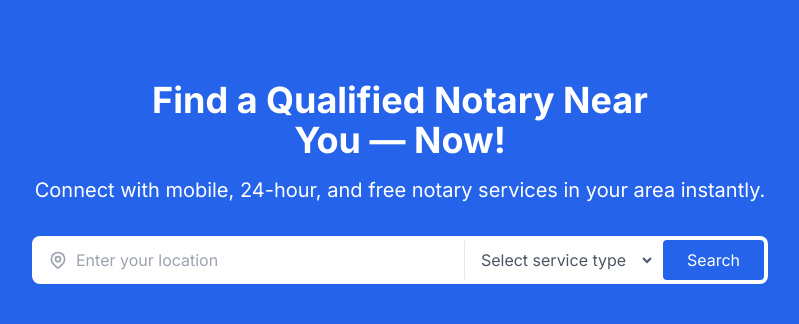
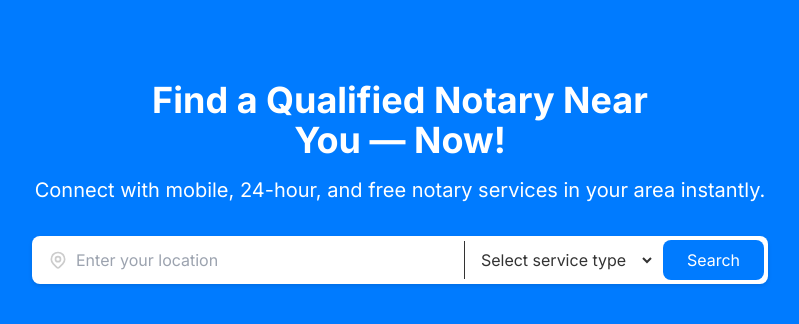
Before and after one commit to 7lsnyc/7lsnyc-notary-finder-now-windsurf, a Next.js app: page / in a window 1280 px wide. Shown: the top 324 px of the page, without its empty margins (240-1039 px from the left). Built offline with nearby package versions, Linux system fonts and the light colour scheme.

Commit message:
Update styles to use design system tokens and colors

```diff
--- a/src/app/globals.css
+++ b/src/app/globals.css
@@ -4,19 +4,19 @@
 
 @layer base {
   body {
-    @apply bg-background text-text;
+    @apply bg-white text-text-dark font-inter;
   }
 }
 
 @layer components {
   /* Layout */
   .container {
-    @apply mx-auto px-4 max-w-7xl;
+    @apply mx-auto px-section max-w-7xl;
   }
 
   /* Form Elements */
   .input {
-    @apply w-full px-4 py-2 rounded-lg border border-gray-300 focus:border-blue-500 focus:ring-2 focus:ring-blue-200 focus:outline-none;
+    @apply w-full px-4 py-2 rounded border border-gray focus:border-primary focus:ring-2 focus:ring-primary/20 focus:outline-none;
   }
 
   .select {
@@ -24,21 +24,16 @@
   }
 
   .label {
-    @apply block text-sm font-medium text-gray-700 mb-1;
+    @apply block text-body font-medium text-text-dark mb-component;
   }
 
   /* Buttons */
   .btn-primary {
-    @apply px-4 py-2 bg-blue-600 text-white rounded-lg hover:bg-blue-700 inline-flex items-center;
+    @apply h-10 px-6 bg-primary text-text-light rounded hover:bg-primary/90 inline-flex items-center font-poppins transition-colors;
   }
 
   /* Feature Badges */
   .feature-badge {
-    @apply inline-flex items-center px-3 py-1 rounded-full text-sm bg-gray-100 text-gray-800;
-  }
-
-  /* Icons */
-  .icon-sm {
-    @apply w-4 h-4;
+    @apply inline-flex items-center px-3 py-1 rounded text-small bg-secondary text-text-dark;
   }
 }
--- a/src/app/page.tsx
+++ b/src/app/page.tsx
@@ -19,18 +19,18 @@ export default function Home() {
   };
 
   return (
-    <div className="min-h-screen bg-blue-600">
-      <div className="max-w-3xl mx-auto px-4 py-20 text-center text-white">
-        <h1 className="text-4xl font-bold mb-4">
+    <div className="min-h-screen bg-primary">
+      <div className="max-w-3xl mx-auto px-4 py-20 text-center text-text-light">
+        <h1 className="text-4xl font-bold mb-4 font-poppins">
           Find a Qualified Notary Near<br />You — Now!
         </h1>
-        <p className="text-xl mb-8">
+        <p className="text-xl mb-8 font-inter">
           Connect with mobile, 24-hour, and free notary services in your area instantly.
         </p>
 
-        <form onSubmit={handleSearch} className="bg-white rounded-lg p-1 flex items-center gap-2">
+        <form onSubmit={handleSearch} className="bg-white rounded p-1 flex items-center gap-2 shadow-card">
           <div className="flex-1 flex items-center gap-2 px-3">
-            <svg className="w-5 h-5 text-gray-400" fill="none" stroke="currentColor" viewBox="0 0 24 24" aria-hidden="true">
+            <svg className="w-5 h-5 text-gray" fill="none" stroke="currentColor" viewBox="0 0 24 24" aria-hidden="true">
               <path strokeLinecap="round" strokeLinejoin="round" strokeWidth={2} d="M17.657 16.657L13.414 20.9a1.998 1.998 0 01-2.827 0l-4.244-4.243a8 8 0 1111.314 0z" />
               <path strokeLinecap="round" strokeLinejoin="round" strokeWidth={2} d="M15 11a3 3 0 11-6 0 3 3 0 016 0z" />
             </svg>
@@ -39,13 +39,13 @@ export default function Home() {
               placeholder="Enter your location"
               value={location}
               onChange={(e) => setLocation(e.target.value)}
-              className="flex-1 py-2 focus:outline-none"
+              className="flex-1 py-2 focus:outline-none font-inter"
               required
               aria-label="Search by location"
             />
           </div>
           <select
-            className="px-3 py-2 border-l text-gray-600 focus:outline-none bg-transparent"
+            className="px-3 py-2 border-l text-text-dark focus:outline-none bg-transparent font-inter"
             value={service}
             onChange={(e) => setService(e.target.value)}
             aria-label="Select notary service type"
@@ -57,7 +57,7 @@ export default function Home() {
           </select>
           <button
             type="submit"
-            className="bg-blue-600 text-white px-6 py-2 rounded hover:bg-blue-700 transition-colors"
+            className="bg-primary text-text-light px-6 py-2 rounded hover:bg-primary/90 transition-colors font-poppins"
           >
             Search
           </button>
--- a/tailwind.config.js
+++ b/tailwind.config.js
@@ -8,26 +8,37 @@ module.exports = {
   theme: {
     extend: {
       colors: {
-        primary: {
-          DEFAULT: '#2563eb', // Blue 600
-          light: '#60a5fa',   // Blue 400
+        primary: '#007BFF',
+        secondary: '#E6F0FA',
+        accent: '#F5A623',
+        text: {
+          dark: '#333333',
+          light: '#FFFFFF',
         },
-        accent: {
-          DEFAULT: '#f59e0b', // Amber 500
-          light: '#fbbf24',   // Amber 400
-        },
-        text: {
-          DEFAULT: '#1f2937', // Gray 800
-          light: '#6b7280',   // Gray 500
-        },
-        background: {
-          DEFAULT: '#ffffff', // White
-          alt: '#f3f4f6',    // Gray 100
-        },
+        gray: '#CCCCCC',
+        success: '#28A745',
+      },
+      fontFamily: {
+        poppins: ['var(--font-poppins)'],
+        inter: ['var(--font-inter)'],
+      },
+      fontSize: {
+        h1: '36px',
+        h2: '24px',
+        h3: '18px',
+        body: '14px',
+        small: '12px',
+      },
+      spacing: {
+        section: '20px',
+        component: '10px',
+        card: '15px',
+      },
+      borderRadius: {
+        DEFAULT: '8px',
       },
       boxShadow: {
-        'card': '0 2px 4px rgba(0, 0, 0, 0.05)',
-        'card-hover': '0 4px 6px rgba(0, 0, 0, 0.1)',
+        card: '0 2px 4px rgba(0,0,0,0.1)',
       },
     },
   },
```
